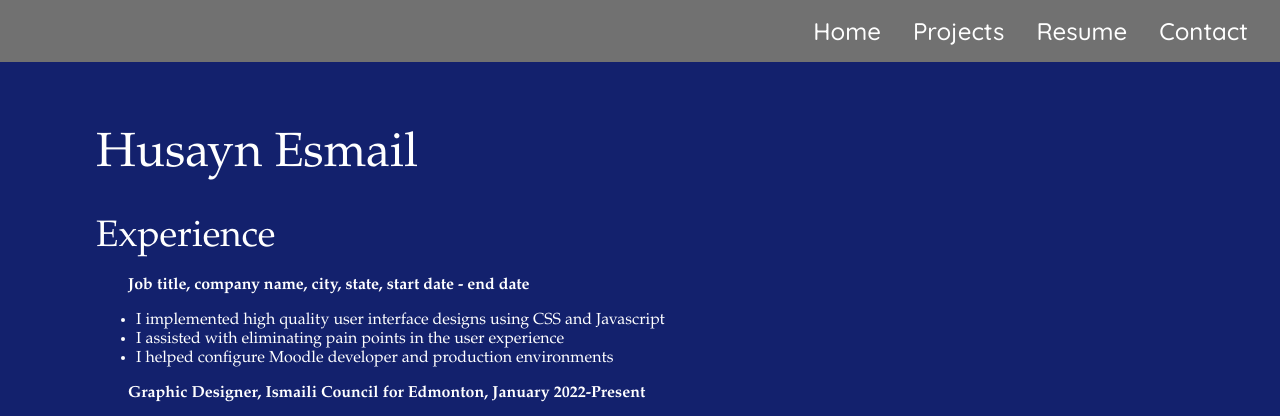
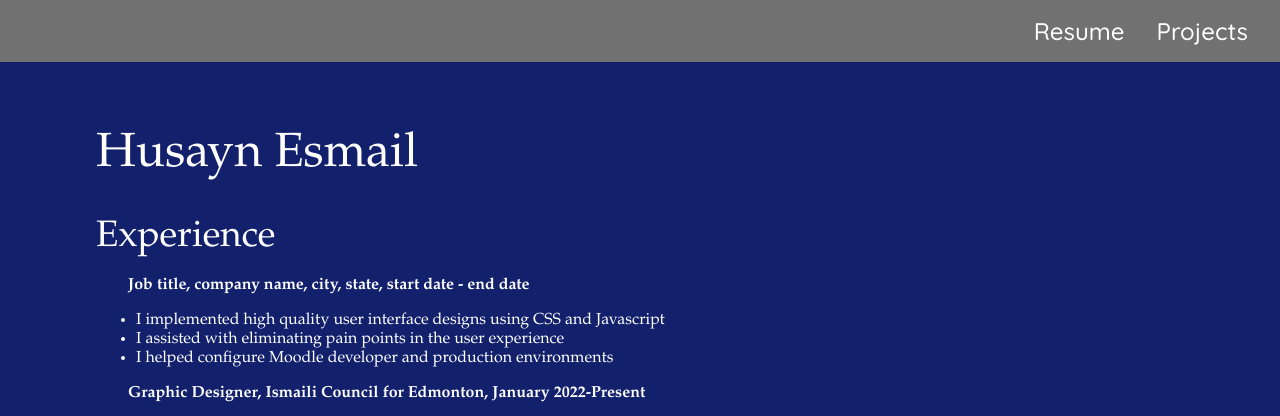
Before and after one commit to Husayn-Esmail/Portfolio-Site-Project-Codecademy, a Flask app: page /resume in a window 1280 px wide. Shown: the top 416 px of the page. Run offline with Flask 3, Linux system fonts and the light colour scheme; parts of the project's set-up code (start-up, migrations or seed data) failed here and were passed over.

Commit message:
updated a few things

```diff
--- a/portfolio_site/templates/index.html
+++ b/portfolio_site/templates/index.html
@@ -12,7 +12,7 @@
         <img class="hero-img" src="{{ url_for('static', filename='img/hero/IMG_6723.jpg') }}">
     </div>
 </section>
-<h2 class="subheading">Projects</h2>
+<h2 class="subheading">Coding Projects</h2>
 <div class="block">
     <section id="secondary-section">
         <nav id="secondary">
--- a/portfolio_site/templates/template.html
+++ b/portfolio_site/templates/template.html
@@ -13,10 +13,12 @@
             <header>
                 <nav id="primary">
                     <ul>
-                        <li><a href="{{ url_for('index', _anchor='#portfolio') }}">Home</a></li>
-                        <li><a href="">Projects</a></li>
                         <li><a href="{{ url_for('resume') }}">Resume</a></li>
-                        <li><a href="">Contact</a></li>
+			<li><a href="{{ url_for('index') }}">Projects</a></li>
+			<!--
+			<li><a href="{{ url_for('resume') }}">Resume</a></li>
+			<li><a href="">Contact</a></li>
+			-->
                     </ul>
                 </nav>
             </header>
```
